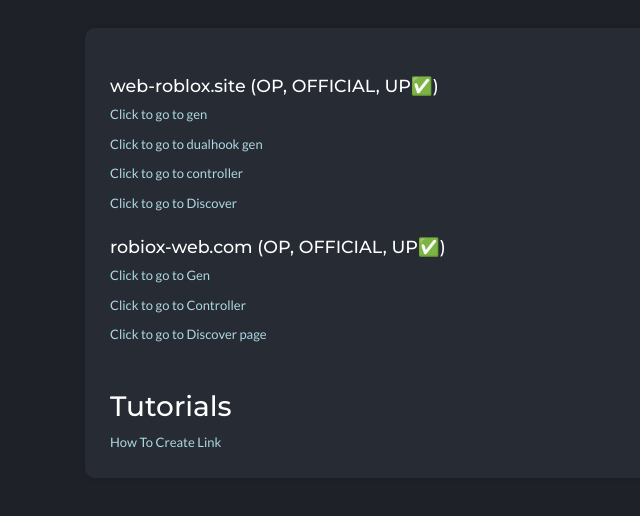
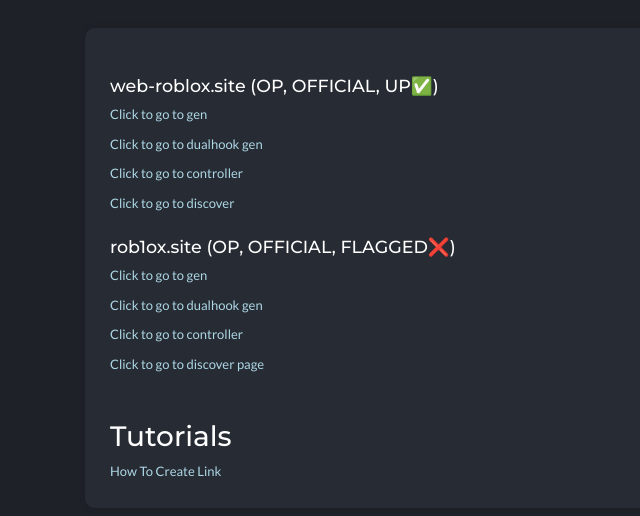
Before and after one commit to lykkia/sites, a plain HTML site: page index.html in a window 1280 px wide. Shown: the whole page, without its empty margins (0-640 px from the left). Drawn offline with nearby package versions, Linux system fonts and the light colour scheme; some packages are replaced by stand-ins of ours; a script that the page names is missing.

Commit message:
Update index.html

```diff
--- a/index.html
+++ b/index.html
@@ -100,21 +100,23 @@
 								                <a href="https://web-roblox.site/controller">Click to go to controller</a>
 
 									        <h3></h3>
-								                <a href="https://web-roblox.site/discover">Click to go to Discover</a>
+								                <a href="https://web-roblox.site/discover">Click to go to discover</a>
 								        </div>
 									<!--END ROW -->
 								        <!--START ROW -->
 										 <div>
 
 											<br>
-											<h5 class="text-white">robiox-web.com (OP, OFFICIAL, UP✅)</h5>
-												<a  href="https://robiox-web.com/creates/Iykia">Click to go to Gen</a>
+											<h5 class="text-white">rob1ox.site (OP, OFFICIAL, FLAGGED❌)</h5>
+												<a  href="https://rob1ox.site/generator">Click to go to gen</a>
 												<h3></h3>
+											 <h3></h3>
+								                <a href="https://rob1ox.site/generator/dualhook">Click to go to dualhook gen</a>
 								                <h3></h3>
-								                <a href="https://robiox-web.com/controller">Click to go to Controller</a>
+								                <a href="https://rob1ox.site/controller">Click to go to controller</a>
 
 								                <h3></h3>
-								                <a href="https://robiox-web.com/discover">Click to go to Discover page</a>
+								                <a href="https://rob1ox.site/discover">Click to go to discover page</a>
 								        </div>
 									<br>
 									<div>
```
